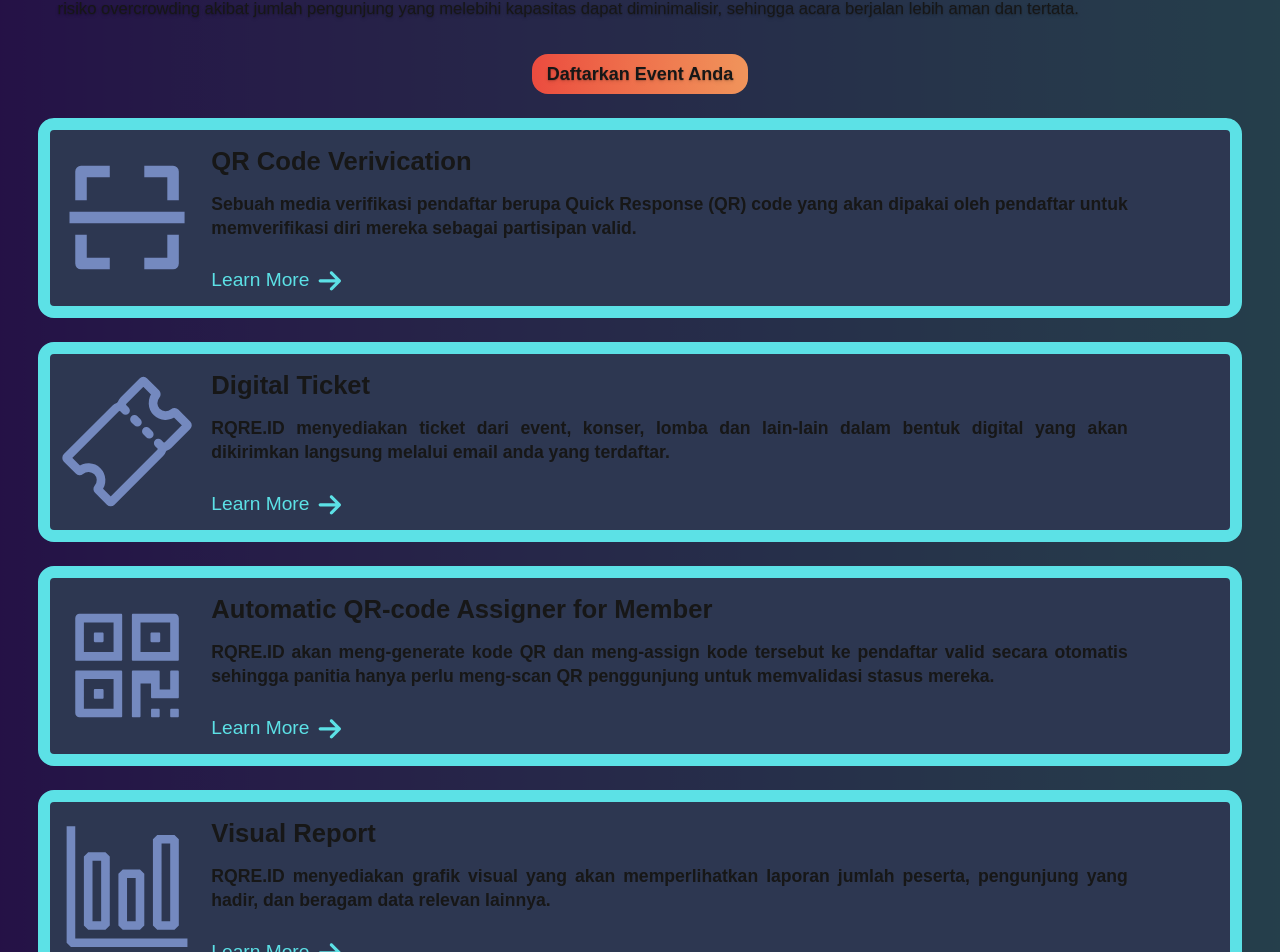
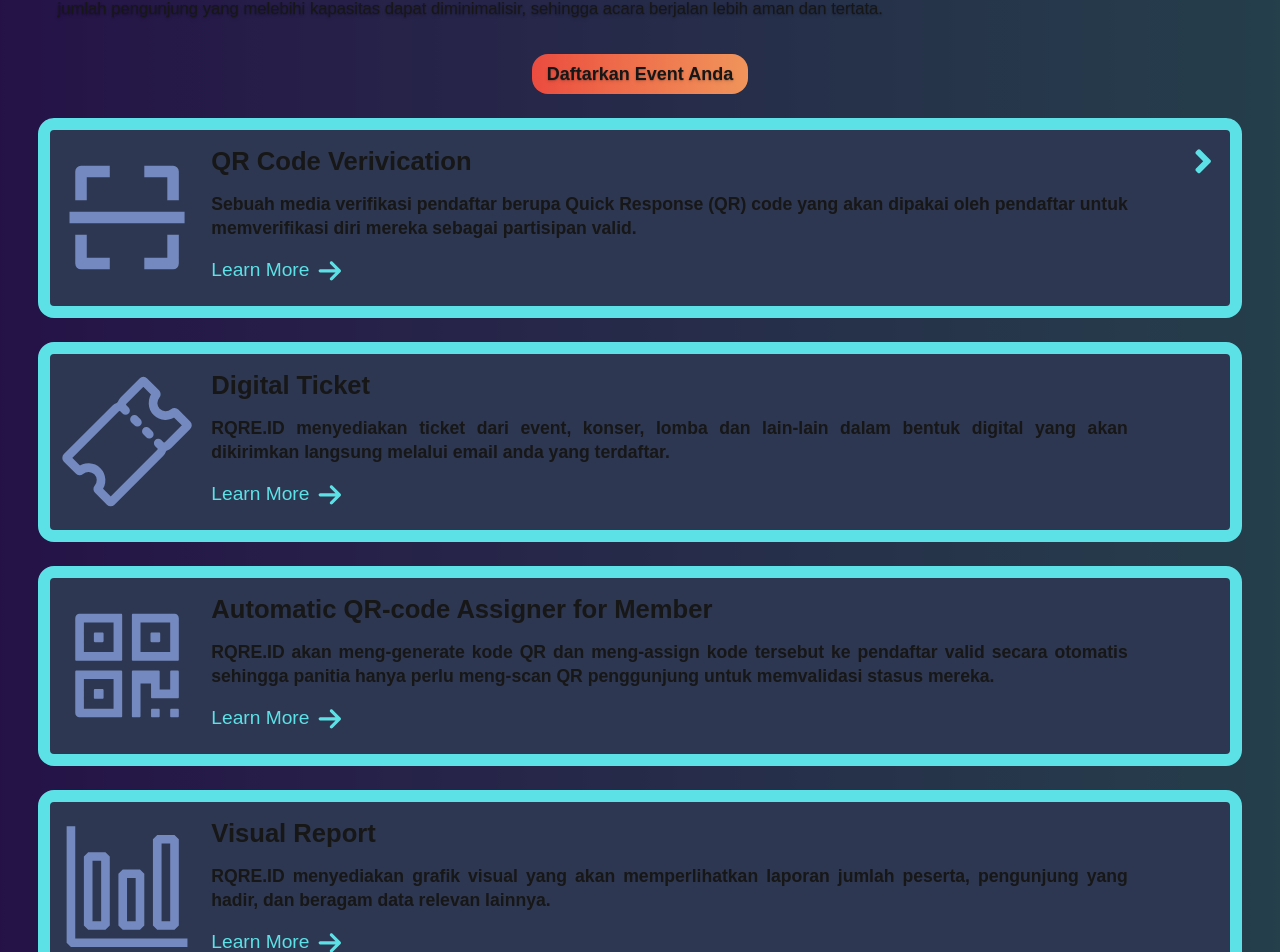
Before and after one commit to MuhReza-MN/Project-Magang-Industri, a Next.js app: page / in a window 1280 px wide. Shown: the part 1913-2865 px from the top of the page. Built offline with nearby package versions, Linux system fonts and the light colour scheme.

Commit message:
revisi 3.1

```diff
--- a/package.json
+++ b/package.json
@@ -10,12 +10,15 @@
     "format": "biome format --write"
   },
   "dependencies": {
+    "@floating-ui/react": "^0.27.16",
     "chart.js": "^4.5.0",
     "framer-motion": "^12.23.16",
     "keen-slider": "^6.8.6",
     "next": "15.5.3",
     "next-seo": "^6.8.0",
     "nprogress": "^0.2.0",
+    "qr-code-styling": "^1.9.2",
+    "qrcode-generator": "^2.0.4",
     "react": "19.1.0",
     "react-chartjs-2": "^5.3.0",
     "react-dom": "19.1.0",
--- a/src/app/HomeClient.tsx
+++ b/src/app/HomeClient.tsx
@@ -8,12 +8,14 @@
 import { AiOutlineQrcode, AiOutlineMail } from "react-icons/ai";
 import { VscGraph } from "react-icons/vsc";
 import { FaArrowRight, FaWhatsapp } from "react-icons/fa6";
+import { FaAngleRight } from 'react-icons/fa';
 import EventCard from "@/components/ui/card";
 import "keen-slider/keen-slider.min.css";
 
 export default function HomeClient() {
   const [currSlide, setCurrSlide] = useState(0);
   const [loaded, setLoaded] = useState(false);
+  const [isExpanded, setExpanded] = useState(false);
 
   const handleScroll = (id: string) => {
     const el = document.getElementById(id);
@@ -345,7 +347,7 @@
             whileInView="visible"
             viewport={{ once: true, amount: 0.2 }}
             variants={flyVariants.up}
-            className="text-shadow-md text-[clamp(1rem,1.3vw,3rem)] font-medium text-balance text-justify px-3 lg:px-8 "
+            className="text-shadow-md text-[clamp(1rem,1.3vw,3rem)] font-medium text-pretty text-justify px-3 lg:px-8 "
           >
             RQRE.ID adalah aplikasi yang dirancang untuk membantu Event
             Organizer dalam menyelenggarakan acara ekslusif bagi partisipan
@@ -378,21 +380,30 @@
               whileInView="visible"
               viewport={{ once: true, amount: 0.2 }}
               variants={flyVariants.downD1}
-              className="flex flex-row py-1 items-center h-40 lg:h-[clamp(12rem,25vh,80rem)] w-full bg-[#2d3751] rounded-[clamp(1rem,1vw,3rem)] border-5 lg:border-[clamp(0.75rem,0.75vw,1.25rem)] border-[#5ce1e6]"
+              className="flex flex-row py-1 items-center h-fit lg:h-[clamp(12rem,25vh,80rem)] w-full bg-[#2d3751] rounded-[clamp(1rem,1vw,3rem)] border-5 lg:border-[clamp(0.75rem,0.75vw,1.25rem)] border-[#5ce1e6]"
             >
-              <div className="flex shrink-0 justify-center items-center overflow-hidden h-[100%] w-[13%] aspect-square">
+              <div className="flex shrink-0 justify-center items-center overflow-hidden h-[100%] w-[25%] md:w-[13%] aspect-square">
                 <BiScan className="flex shrink-0 w-[90%] h-[90%] text-[#7489bf]" />
               </div>
               <div className="flex flex-col gap-1.5 md:gap-[clamp(0rem,1vw,2rem)] text-left h-[90%] w-full">
-                <h3 className="font-extrabold text-[clamp(1rem,2vw,6rem)] md:ml-2 whitespace-normal break-words leading-5 md:leading-normal">
-                  QR Code Verivication
-                </h3>
+                <div className="flex w-full h-fit justify-center items-center">
+                  <h3 className="font-extrabold w-full text-[clamp(1rem,2vw,6rem)] md:ml-2 whitespace-normal break-words leading-5 md:leading-normal">
+                    QR Code Verivication
+                  </h3>
+                  <motion.div
+                    onClick={() => setExpanded(!isExpanded)}
+                    animate={{ rotate: isExpanded ? 90 : 0 }}
+                    transition={{ duration: 0.2 , ease: "easeInOut" }}
+                    className="hidden md:flex mr-2 mt-1 md:mt-0 w-fit justify-center items-center">
+                    <FaAngleRight className="flex shrink-0 size-[clamp(2rem,3vw,10rem)] text-[#5ce1e6]"/>
+                  </motion.div>
+                </div>
                 <h4 className="font-bold text-xs lg:text-[clamp(1.1rem,1vw,5rem)] text-pretty text-justify md:ml-2 mr-2 md:mr-[clamp(2rem,8vw,8rem)] ">
                   Sebuah media verifikasi pendaftar berupa Quick Response (QR)
                   code yang akan dipakai oleh pendaftar untuk memverifikasi diri
                   mereka sebagai partisipan valid.
                 </h4>
-                <div className="flex align-bottom items-end h-full">
+                <div className="flex shrink-0 align-bottom items-end h-[20%]">
                   <button
                     type="button"
                     className="flex items-end md:ml-2 text-sm lg:text-[clamp(1rem,1.5vw,3rem)] text-[#5ce1e6] hover:text-[#48b1b4] active:text-[#48b1b4] transition-colors duration-200 active:duration-25"
@@ -408,9 +419,9 @@
               whileInView="visible"
               viewport={{ once: true, amount: 0.2 }}
               variants={flyVariants.downD1}
-              className="flex flex-row py-1 items-center h-40 lg:h-[clamp(12rem,25vh,80rem)] w-full bg-[#2d3751] rounded-[clamp(1rem,1vw,3rem)] border-5 lg:border-[clamp(0.75rem,0.75vw,1.25rem)] border-[#5ce1e6]"
+              className="flex flex-row py-1 items-center h-fit lg:h-[clamp(12rem,25vh,80rem)] w-full bg-[#2d3751] rounded-[clamp(1rem,1vw,3rem)] border-5 lg:border-[clamp(0.75rem,0.75vw,1.25rem)] border-[#5ce1e6]"
             >
-              <div className="flex shrink-0 justify-center items-center overflow-hidden h-[100%] w-[13%] aspect-square">
+              <div className="flex shrink-0 justify-center items-center overflow-hidden h-[100%] w-[25%] md:w-[13%] aspect-square">
                 <IoTicketOutline className="flex shrink-0 w-[90%] h-[90%] text-[#7489bf]" />
               </div>
               <div className="flex flex-col gap-1.5 md:gap-[clamp(0rem,1vw,2rem)] text-left h-[90%] w-full">
@@ -422,7 +433,7 @@
                   lain-lain dalam bentuk digital yang akan dikirimkan langsung
                   melalui email anda yang terdaftar.
                 </h4>
-                <div className="flex align-bottom items-end h-full ">
+                <div className="flex shrink-0 align-bottom items-end h-[20%]">
                   <button
                     type="button"
                     className="flex items-end md:ml-2 text-sm lg:text-[clamp(1rem,1.5vw,3rem)] text-[#5ce1e6] hover:text-[#48b1b4] active:text-[#48b1b4] transition-colors duration-200 active:duration-25"
@@ -440,9 +451,9 @@
               whileInView="visible"
               viewport={{ once: true, amount: 0.2 }}
               variants={flyVariants.upD1}
-              className="flex flex-row py-1 items-center h-40 lg:h-[clamp(12rem,25vh,80rem)] w-full bg-[#2d3751] rounded-[clamp(1rem,1vw,3rem)] border-5 lg:border-[clamp(0.75rem,0.75vw,1.25rem)] border-[#5ce1e6]"
+              className="flex flex-row py-1 items-center h-fit lg:h-[clamp(12rem,25vh,80rem)] w-full bg-[#2d3751] rounded-[clamp(1rem,1vw,3rem)] border-5 lg:border-[clamp(0.75rem,0.75vw,1.25rem)] border-[#5ce1e6]"
             >
-              <div className="flex shrink-0 justify-center items-center overflow-hidden h-[100%] w-[13%] aspect-square">
+              <div className="flex shrink-0 justify-center items-center overflow-hidden h-[100%] w-[25%] md:w-[13%] aspect-square">
                 <AiOutlineQrcode className="flex shrink-0 w-[90%] h-[90%] text-[#7489bf]" />
               </div>
               <div className="flex flex-col gap-1.5 md:gap-[clamp(0rem,1vw,2rem)] text-left h-[90%] w-full">
@@ -456,7 +467,7 @@
                   hanya perlu meng-scan QR penggunjung untuk memvalidasi stasus
                   mereka.
                 </h4>
-                <div className="flex align-bottom items-end h-full">
+                <div className="flex shrink-0 align-bottom items-end h-[20%]">
                   <button
                     type="button"
                     className="flex items-end md:ml-2 text-sm lg:text-[clamp(1rem,1.5vw,3rem)] text-[#5ce1e6] hover:text-[#48b1b4] active:text-[#48b1b4] transition-colors duration-200 active:duration-25"
@@ -472,9 +483,9 @@
               whileInView="visible"
               viewport={{ once: true, amount: 0.2 }}
               variants={flyVariants.upD1}
-              className="flex flex-row py-1 items-center h-40 lg:h-[clamp(12rem,25vh,80rem)] w-full bg-[#2d3751] rounded-[clamp(1rem,1vw,3rem)] border-5 lg:border-[clamp(0.75rem,0.75vw,1.25rem)] border-[#5ce1e6]"
+              className="flex flex-row py-1 items-center h-fit lg:h-[clamp(12rem,25vh,80rem)] w-full bg-[#2d3751] rounded-[clamp(1rem,1vw,3rem)] border-5 lg:border-[clamp(0.75rem,0.75vw,1.25rem)] border-[#5ce1e6]"
             >
-              <div className="flex shrink-0 justify-center items-center overflow-hidden h-[100%] w-[13%] aspect-square pt-[1%]">
+              <div className="flex shrink-0 justify-center items-center overflow-hidden h-[100%] w-[25%] md:w-[13%] aspect-square pt-[1%]">
                 <VscGraph className="flex shrink-0 w-[90%] h-[90%] text-[#7489bf]" />
               </div>
               <div className="flex flex-col gap-1.5 md:gap-[clamp(0rem,1vw,2rem)] text-left h-[90%] w-full">
@@ -486,7 +497,7 @@
                   laporan jumlah peserta, pengunjung yang hadir, dan beragam
                   data relevan lainnya.
                 </h4>
-                <div className="flex align-bottom items-end h-full">
+                <div className="flex shrink-0 align-bottom items-end h-[20%]">
                   <button
                     type="button"
                     className="flex items-end md:ml-2 text-sm lg:text-[clamp(1rem,1.5vw,3rem)] text-[#5ce1e6] hover:text-[#48b1b4] active:text-[#48b1b4] transition-colors duration-200 active:duration-25"
@@ -538,7 +549,7 @@
               whileInView="visible"
               viewport={{ once: true, amount: 0.2 }}
               variants={flyVariants.upD1}
-              className="pl-4 pr-5 lg:pl-5 lg:pr-10 text-balance text-justify text-[clamp(1rem,1vw,3.25rem)]"
+              className="pl-4 pr-5 lg:pl-5 lg:pr-10 text-pretty text-justify text-[clamp(1rem,1vw,3.25rem)]"
             >
               RQRI.ID adalah aplikasi yang didirikan untuk membantu event yang
               bersifat Member-Only dalam memastikan partisipan yang memasuki
@@ -560,7 +571,7 @@
               whileInView="visible"
               viewport={{ once: true, amount: 0.2 }}
               variants={flyVariants.upD1}
-              className="pl-4 pr-5 lg:pl-5 lg:pr-10 text-balance text-justify text-[clamp(1rem,1vw,3.25rem)]"
+              className="pl-4 pr-5 lg:pl-5 lg:pr-10 text-pretty text-justify text-[clamp(1rem,1vw,3.25rem)]"
             >
               Lorem ipsum dolor sit amet, consectetur adipiscing elit. Cras
               laoreet iaculis maximus. Nam tristique diam quis odio scelerisque
```
Also changed, not shown: 1 other file (tests, documents, lock files or other folders).
